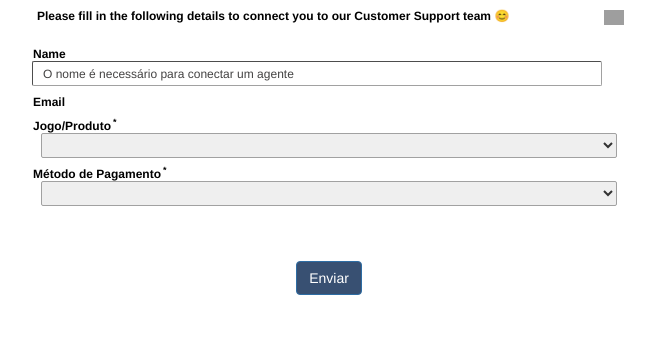
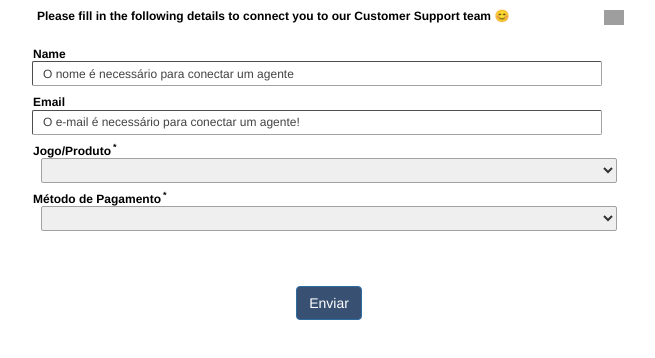
Before and after one commit to praneeeth/brazilliveagentform, a plain HTML site: page index.html in a window 1280 px wide. Shown: the whole page, without its empty margins (313-968 px from the left). Drawn offline with nearby package versions, Linux system fonts and the light colour scheme; grey boxes are pictures that could not be loaded; a web font is replaced by a local one.

Commit message:
Update index.html

```diff
--- a/index.html
+++ b/index.html
@@ -696,7 +696,7 @@
             <img src="https://cdn.yellowmessenger.com/j4mnoorqT5BZ1620811806565.png" alt=""
                 style="float: right;max-width: 20px;max-height: 20px;margin-right: 5px;" onclick="back()">
             <div id="selection" style="max-width: 90%;">
-                <center>
+         <center>
                     <h6 id="title"
                         style="color: black;text-align: left;margin-bottom: 25px;margin-top: 10px;font-size: 12px;">
                         Por favor, aguarde, um de nossos agentes de Suporte ao Cliente te atenderá em breve 😊
@@ -713,6 +713,8 @@
             <h6 id="email-header">
                 Endereço de e-mail<sup>*</sup>
             </h6>
+            <input type="email" placeholder="O e-mail é necessário para conectar um agente!" class="input-field" id="email" name="email"
+                oninput="emailHandler()" required>
 
 
             <h6 id="game-header">
```
